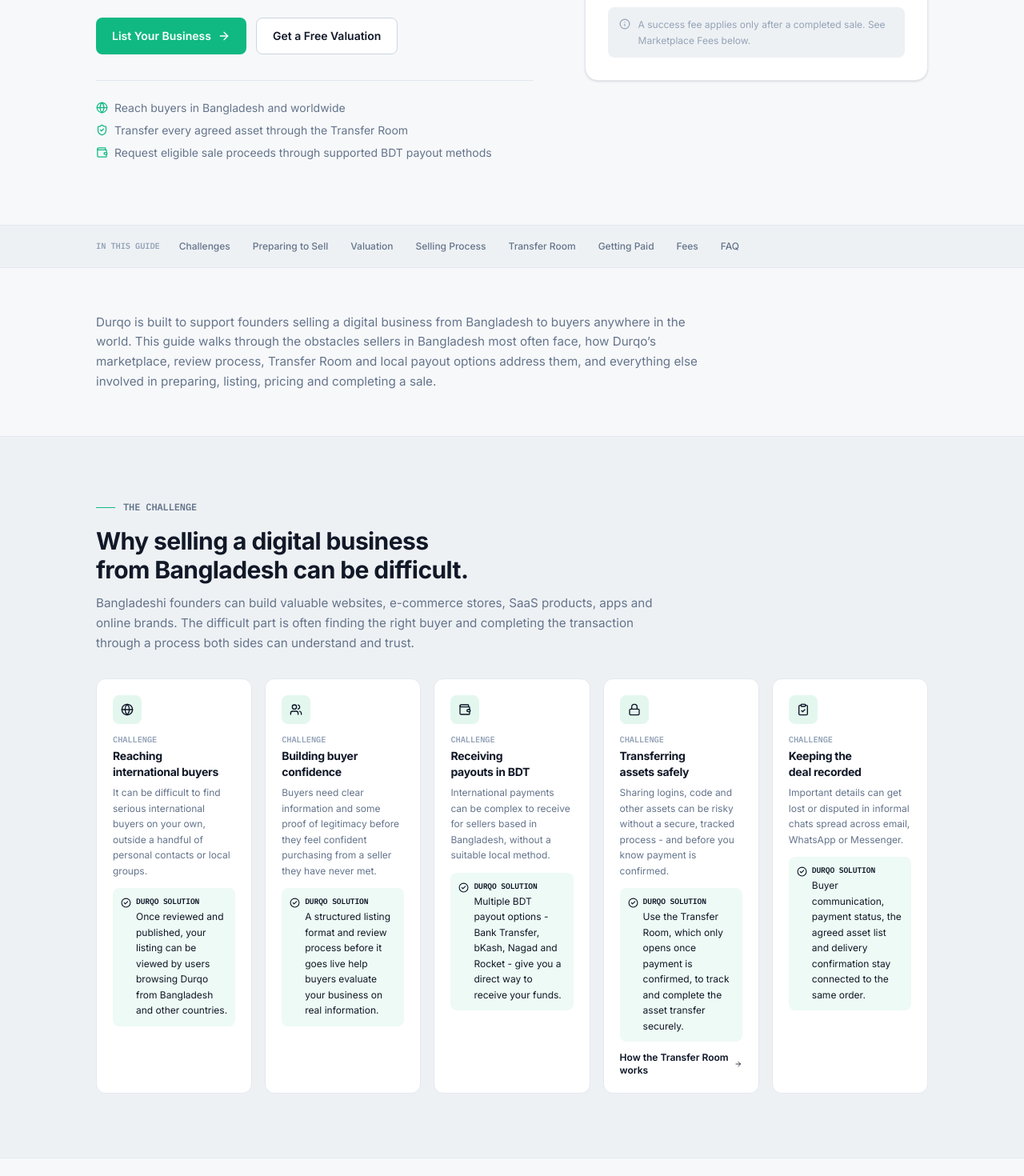
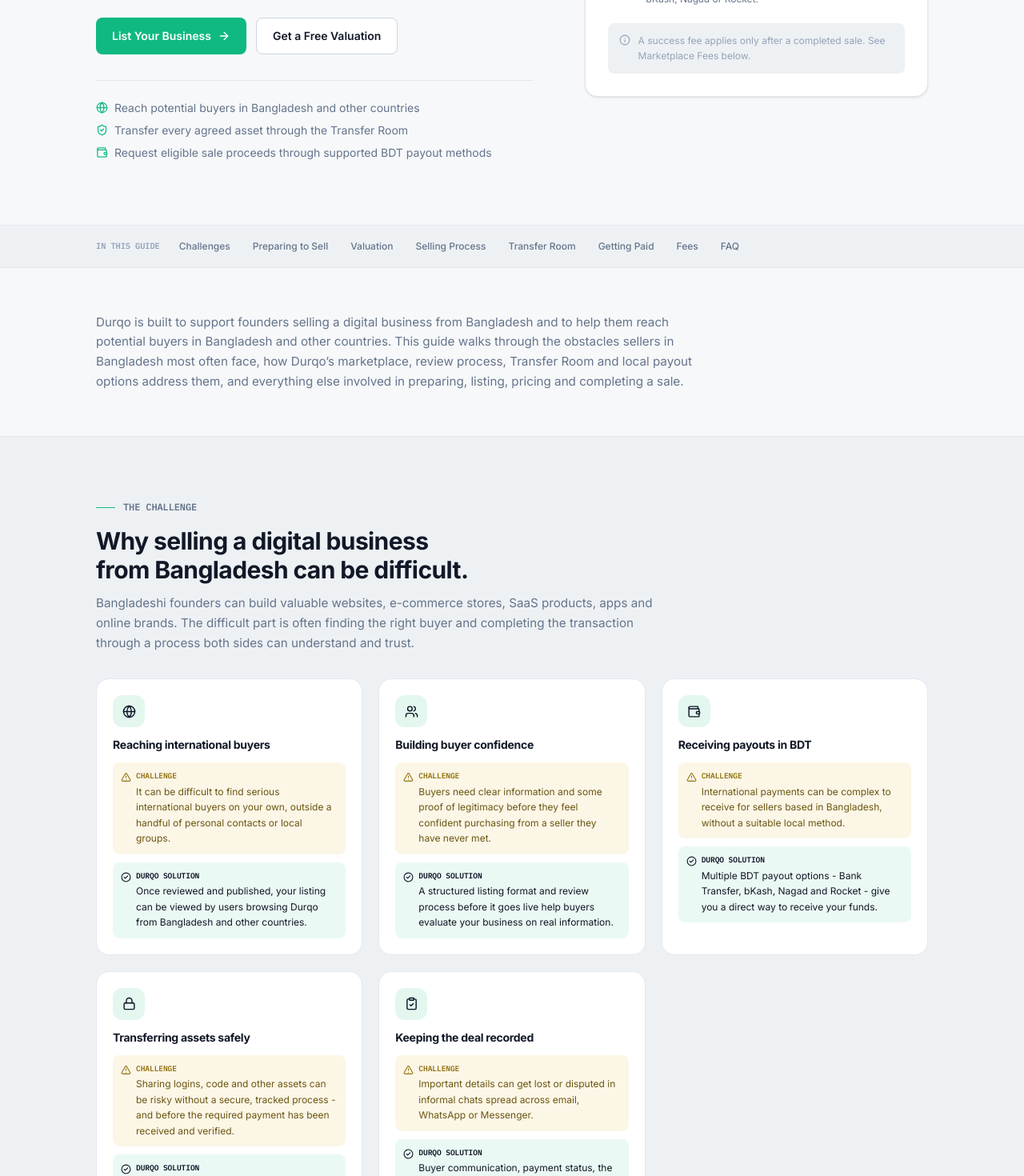
Before and after one commit to mdmanirmia/durqo-app, a Next.js app: page /sell-your-online-business-bangladesh in a window 1280 px wide. Shown: the part 600-2070 px from the top of the page at 80% size. Built offline with nearby package versions, Linux system fonts and the light colour scheme; no server answers.

Commit message:
Update page.tsx

```diff
--- a/src/app/sell-your-online-business-bangladesh/page.tsx
+++ b/src/app/sell-your-online-business-bangladesh/page.tsx
@@ -102,12 +102,41 @@ import TrackedCta, { ArticleViewTracker } from "./CtaTracking";
 // commonly referenced, never authoritative), and no guarantee of a buyer, a
 // price, a timeframe, or a scam-free transaction is made anywhere on this
 // page.
+//
+// Oct 2026 (sixth revision): wording-consistency pass on top of the fifth
+// revision - no layout/section change except restyling the existing
+// Challenges grid (below) for clearer problem/solution contrast.
+//   - Every "payment is/was confirmed" phrasing replaced sitewide with the
+//     more precise "the required (full) payment has been received and
+//     verified" / "a partial or initial payment does not unlock asset
+//     transfer" - matches TRANSFER_ROOM_DETAILS' and the payment-status
+//     section's existing wording, now used consistently in the Challenges
+//     "Transferring assets safely" card, Step 07 of the selling process, the
+//     payment-status step cards, the pre-transfer checklist, the common-
+//     mistakes list, the payout journey and the Getting Paid section intro.
+//   - "...track and complete the asset transfer securely" (Challenges card)
+//     no longer implies an absolute security guarantee - reworded to
+//     "submit and track the agreed asset transfer through a structured
+//     process".
+//   - Remaining "worldwide" / "anywhere in the world" / "global buyer reach"
+//     phrasing (meta description, OG description, hero trust row, hero panel
+//     title, overview paragraph) replaced with the same "potential buyers in
+//     Bangladesh and other countries" framing already used in the hero panel
+//     body and the Challenges/FAQ sections, so the reach claim is consistent
+//     and no broader anywhere else on the page.
+//   - SELLER_CHALLENGES card grid (Challenges section) restyled only: each
+//     card now separates its problem (amber/gold tint, reusing WarningNote's
+//     existing bg-gold-soft token) from the Durqo solution (brand-green
+//     tint) as two distinct callouts instead of a single faint "Challenge"
+//     label, and the grid moved from 5 to 3 columns at desktop width so the
+//     taller cards have room. No copy content changed by this restyle beyond
+//     the wording fixes above.
 const META_TITLE = "How to Sell an Online Business from Bangladesh | Durqo";
 const META_DESCRIPTION =
-  "Learn how to sell a website or digital business from Bangladesh, reach buyers worldwide, transfer assets securely and receive eligible sale proceeds in BDT.";
+  "Learn how to sell a website or digital business from Bangladesh, reach potential buyers in Bangladesh and other countries, transfer assets through a structured process and receive eligible sale proceeds in BDT.";
 const OG_TITLE = "How to Sell an Online Business from Bangladesh";
 const OG_DESCRIPTION =
-  "A practical guide to preparing, listing, transferring and selling your digital business through Durqo—with international buyer reach and supported BDT payouts.";
+  "A practical guide to preparing, listing, transferring and selling your digital business through Durqo—with buyer reach in Bangladesh and other countries and supported BDT payouts.";
 
 export const metadata: Metadata = {
   title: META_TITLE,
@@ -319,7 +348,7 @@ const GUIDE_NAV = [
 ];
 
 const HERO_TRUST_ROW = [
-  { icon: Globe, label: "Reach buyers in Bangladesh and worldwide" },
+  { icon: Globe, label: "Reach potential buyers in Bangladesh and other countries" },
   { icon: ShieldCheck, label: "Transfer every agreed asset through the Transfer Room" },
   { icon: Wallet, label: "Request eligible sale proceeds through supported BDT payout methods" },
 ];
@@ -327,7 +356,7 @@ const HERO_TRUST_ROW = [
 const HERO_PANEL_ITEMS = [
   {
     icon: Globe,
-    title: "Global buyer reach",
+    title: "Reach beyond Bangladesh",
     body: "Make your approved listing available to potential buyers in Bangladesh and other countries.",
   },
   {
@@ -338,7 +367,7 @@ const HERO_PANEL_ITEMS = [
   {
     icon: ShieldCheck,
     title: "Tracked asset transfer",
-    body: "Use the Transfer Room to submit and track the agreed asset handover after payment is confirmed.",
+    body: "Use the Transfer Room to submit and track the agreed asset handover after the required payment has been received and verified.",
   },
   {
     icon: Wallet,
@@ -373,8 +402,8 @@ const SELLER_CHALLENGES = [
   {
     icon: Lock,
     title: "Transferring assets safely",
-    problem: "Sharing logins, code and other assets can be risky without a secure, tracked process - and before you know payment is confirmed.",
-    solution: "Use the Transfer Room, which only opens once payment is confirmed, to track and complete the asset transfer securely.",
+    problem: "Sharing logins, code and other assets can be risky without a secure, tracked process - and before the required payment has been received and verified.",
+    solution: "The Transfer Room opens only after the required full payment has been received and verified. A partial or initial payment does not unlock asset transfer. Use it to submit and track the agreed asset transfer through a structured process.",
     link: { href: "#transfer-room", label: "How the Transfer Room works" },
   },
   {
@@ -468,7 +497,7 @@ const COMMON_MISTAKES = [
   { icon: FileWarning, title: "Unsupported financial claims", body: "Revenue and profit information should be accurate and reasonably supportable if a buyer asks for evidence." },
   { icon: Boxes, title: "Mixing personal and business assets", body: "Personal email accounts, payment accounts and files can make a business more difficult to transfer cleanly." },
   { icon: ClipboardList, title: "Not preparing an asset list", body: "Know exactly which domains, files, accounts, content, intellectual property and operating resources are included." },
-  { icon: Lock, title: "Sharing credentials too early", body: "Do not hand over passwords or control of the business before the required payment is confirmed and the Transfer Room opens." },
+  { icon: Lock, title: "Sharing credentials too early", body: "Do not hand over passwords or control of the business before the required payment has been received and verified and the Transfer Room opens." },
   { icon: MessagesSquare, title: "Moving the deal outside Durqo", body: "Important communications and asset-delivery records may be lost when a transaction moves to unrecorded personal channels." },
   { icon: HelpCircle, title: "Treating interest as a completed sale", body: "Questions or expressions of interest do not mean a purchase has been completed - follow the order and payment status shown by Durqo." },
   { icon: Handshake, title: "Failing to plan the handover", body: "Consider how the buyer will receive the domain, hosting, code, analytics and operating knowledge before the purchase occurs." },
@@ -518,7 +547,7 @@ const CHECKLIST_ITEMS = [
   "I have removed personal or confidential information from the public listing.",
   "I have disclosed significant risks or dependencies rather than hiding them.",
   "I understand the buyer will inspect everything before approving the transfer.",
-  "I will not share credentials before payment is confirmed and the Transfer Room opens.",
+  "I will not share credentials before the required payment has been received and verified and the Transfer Room opens.",
   "I understand KYC is required before my first withdrawal, and my payout account must match my verified name.",
 ];
 
@@ -555,7 +584,7 @@ const SELLING_STEPS: SellingStep[] = [
   { n: "04", icon: ClipboardCheck, title: "Submit it for review", body: "Durqo reviews the listing for completeness, clarity and compliance with its current listing requirements, and may request corrections before publishing.", link: { href: "/listing-review", label: "How listings are reviewed" } },
   { n: "05", icon: Globe, title: "Reach potential buyers", body: "Once approved, the listing becomes visible to buyers in Bangladesh and other countries. Interested buyers can review it and message you before deciding to purchase." },
   { n: "06", icon: ShoppingCart, title: "Buyer completes the purchase", body: "The buyer pays the listed price through one of Durqo's supported payment methods. The required payment must be received and verified before the asset-transfer stage begins.", link: { href: "/payments", label: "View payment & withdrawal details" } },
-  { n: "07", icon: Handshake, title: "Transfer the agreed assets", body: "Once payment is confirmed, the order's private Transfer Room opens. Submit each agreed asset separately so the buyer can inspect and confirm what they have received.", link: { href: "#transfer-room", label: "How the Transfer Room works" } },
+  { n: "07", icon: Handshake, title: "Transfer the agreed assets", body: "The Transfer Room opens only after the required full payment has been received and verified. A partial or initial payment does not unlock asset transfer. Submit each agreed asset separately so the buyer can inspect and confirm what they have received.", link: { href: "#transfer-room", label: "How the Transfer Room works" } },
   { n: "08", icon: Wallet, title: "Complete the sale and request payout", body: "After the buyer approves the completed transfer and any required review is finished, eligible earnings become available. Complete identity verification before your first withdrawal, then request payment." },
 ];
 
@@ -589,8 +618,8 @@ const DUE_DILIGENCE_ITEMS = [
 ];
 
 const PAYMENT_STATUS_STEPS = [
-  { icon: CheckCircle2, title: "Payment confirmed", body: "Required payment has been received and verified through the selected transaction method." },
-  { icon: Unlock, title: "Transfer Room opens", body: "You can share your assets once the payment is confirmed." },
+  { icon: CheckCircle2, title: "Payment received and verified", body: "The Transfer Room opens only after the required full payment has been received and verified. A partial or initial payment does not unlock asset transfer." },
+  { icon: Unlock, title: "Transfer Room opens", body: "You can share your assets once the required payment has been received and verified in full." },
   { icon: Send, title: "Seller delivers", body: "Complete the asset transfer through the Transfer Room." },
 ];
 
@@ -601,7 +630,7 @@ const TRANSFER_ROOM_STEPS = [
 ];
 
 const TRANSFER_ROOM_DETAILS = [
-  "The Transfer Room opens only after the required payment has been received and verified - a partial payment does not unlock it.",
+  "The Transfer Room opens only after the required full payment has been received and verified. A partial or initial payment does not unlock asset transfer.",
   "The seller sees exactly which assets are included in the transaction.",
   "The seller submits each agreed asset separately, with enough detail for the buyer to identify and access it.",
   "The buyer confirms each item as it arrives by marking it Received.",
@@ -622,7 +651,7 @@ const TRANSFER_ROOM_PREVIEW_ROWS = [
 // payment never creates a withdrawable balance, and KYC is a required step
 // before the first request, not an optional one.
 const PAYOUT_JOURNEY = [
-  "Sale payment is confirmed.",
+  "Sale payment is received and verified.",
   "Transfer Room opens.",
   "Seller submits the agreed assets.",
   "Buyer inspects the assets.",
@@ -862,10 +891,11 @@ export default function SellYourOnlineBusinessBangladeshPage() {
         <Container>
           <Inner>
             <p className="max-w-[80ch] text-[0.95rem] leading-relaxed text-ink-soft">
-              Durqo is built to support founders selling a digital business from Bangladesh to buyers anywhere in the
-              world. This guide walks through the obstacles sellers in Bangladesh most often face, how Durqo&rsquo;s
-              marketplace, review process, Transfer Room and local payout options address them, and everything else
-              involved in preparing, listing, pricing and completing a sale.
+              Durqo is built to support founders selling a digital business from Bangladesh and to help them reach
+              potential buyers in Bangladesh and other countries. This guide walks through the obstacles sellers in
+              Bangladesh most often face, how Durqo&rsquo;s marketplace, review process, Transfer Room and local
+              payout options address them, and everything else involved in preparing, listing, pricing and
+              completing a sale.
             </p>
           </Inner>
         </Container>
@@ -882,22 +912,34 @@ export default function SellYourOnlineBusinessBangladeshPage() {
                 process both sides can understand and trust.
               </p>
             </SectionIntro>
-            <div className="grid gap-4 sm:grid-cols-2 lg:grid-cols-5">
+            <div className="grid gap-5 sm:grid-cols-2 lg:grid-cols-3">
               {SELLER_CHALLENGES.map(({ icon: Icon, title, problem, solution, link }) => (
-                <div key={title} className="flex flex-col rounded-xl border border-rule bg-paper-raised p-5">
-                  <span className="mb-3 flex h-9 w-9 items-center justify-center rounded-lg bg-brand-soft text-brand-strong">
-                    <Icon size={16} />
+                <div
+                  key={title}
+                  className="group flex flex-col rounded-2xl border border-rule bg-paper-raised p-5 transition-all hover:-translate-y-0.5 hover:shadow-md"
+                >
+                  <span className="mb-3 flex h-10 w-10 items-center justify-center rounded-xl bg-brand-soft text-brand-strong transition-transform group-hover:scale-105">
+                    <Icon size={17} />
                   </span>
-                  <p className="mono text-[0.65rem] font-semibold uppercase tracking-wider text-ink-faint">Challenge</p>
-                  <h3 className="mt-0.5 text-sm font-semibold text-ink">{title}</h3>
-                  <p className="mt-1.5 text-xs leading-relaxed text-ink-soft">{problem}</p>
-                  <div className="mt-3 flex items-start gap-1.5 rounded-lg bg-brand-soft/60 p-2.5">
+                  <h3 className="text-sm font-semibold text-ink">{title}</h3>
+                  <div className="mt-3 flex flex-1 flex-col gap-2.5">
+                    <div className="flex items-start gap-1.5 rounded-lg bg-gold-soft/70 p-2.5">
+                      <AlertTriangle size={13} className="mt-0.5 shrink-0 text-[#92730F]" />
+                      <div>
+                        <p className="mono text-[0.6rem] font-semibold uppercase tracking-wider text-[#92730F]">
+                          Challenge
+                        </p>
+                        <p className="mt-0.5 text-xs leading-relaxed text-[#6b5610]">{problem}</p>
+                      </div>
+                    </div>
+                    <div className="flex items-start gap-1.5 rounded-lg bg-brand-soft/70 p-2.5">
                       <CheckCircle2 size={13} className="mt-0.5 shrink-0 text-brand-strong" />
                       <div>
                         <p className="mono text-[0.6rem] font-semibold uppercase tracking-wider text-brand-strong">
                           Durqo solution
                         </p>
                         <p className="mt-0.5 text-xs leading-relaxed text-ink">{solution}</p>
+                      </div>
                     </div>
                   </div>
                   {link && (
@@ -1417,9 +1459,9 @@ export default function SellYourOnlineBusinessBangladeshPage() {
           <Inner>
             <SectionIntro eyebrow="Get paid in Bangladesh" title="Receiving sale proceeds in Bangladesh.">
               <p>
-                A confirmed buyer payment does not immediately create a withdrawable seller balance - it moves
-                through the Transfer Room, inspection and review before becoming eligible. The full journey from sale
-                to funds in hand:
+                A buyer&rsquo;s payment being received and verified does not immediately create a withdrawable seller
+                balance - it moves through the Transfer Room, inspection and review before becoming eligible. The
+                full journey from sale to funds in hand:
               </p>
             </SectionIntro>
             <ol className="grid gap-2.5 sm:grid-cols-2">
```
Lines whose indentation alone changed are shown as unchanged.
